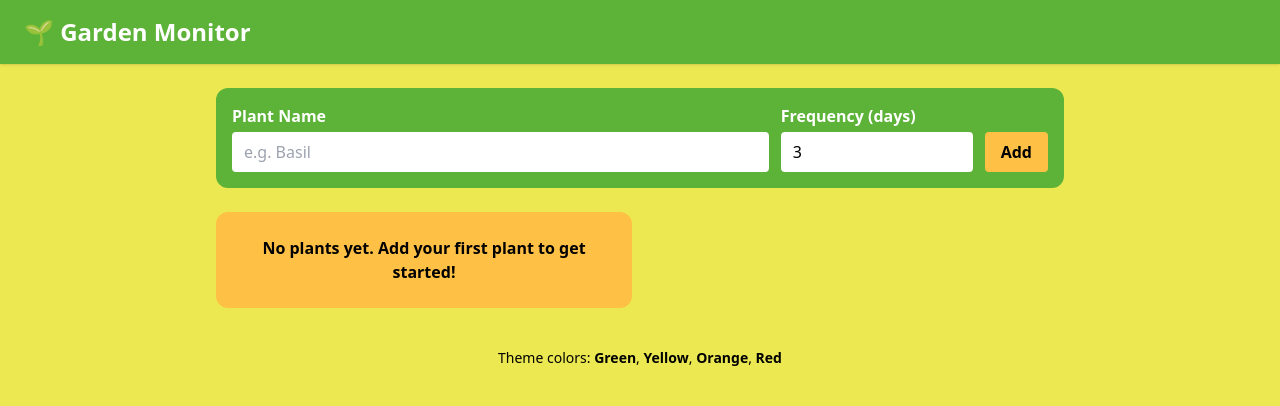
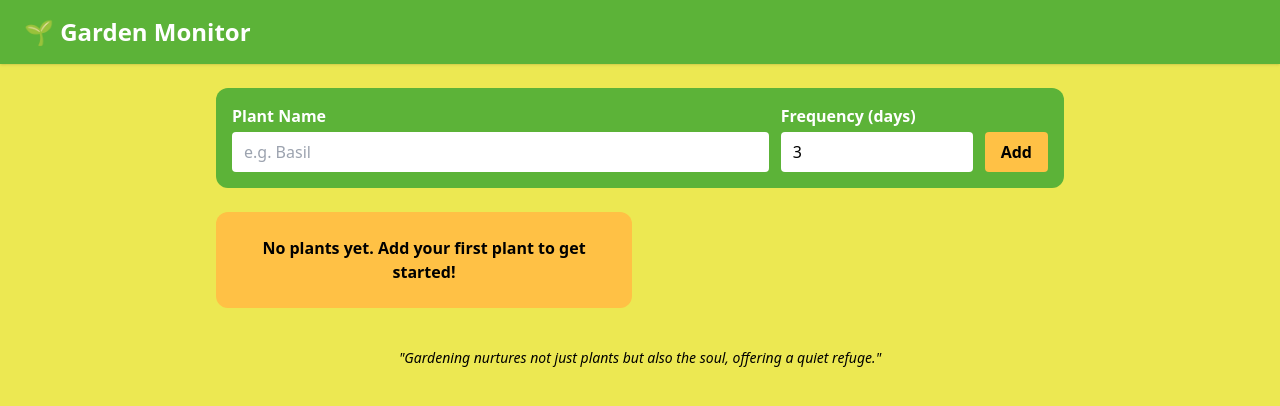
Before and after one commit to PRB-555/garden-monitor, a React (Vite) app: page / in a window 1280 px wide. Shown: the top 406 px of the page. Built offline with nearby package versions, Linux system fonts and the light colour scheme; the HTML template or start-up script is replaced by a standard one.

Commit message:
Update App.tsx

```diff
--- a/src/App.tsx
+++ b/src/App.tsx
@@ -161,9 +161,9 @@ export default function App() {
       </main>
 
       {/* Footer (optional minimalist) */}
-      <footer className="px-6 py-4 text-center text-sm text-black">
-        Theme colors: <span className="font-semibold">Green</span>, <span className="font-semibold">Yellow</span>, <span className="font-semibold">Orange</span>, <span className="font-semibold">Red</span>
-      </footer>
+     <footer className="px-6 py-4 text-center text-sm text-black italic">
+        "Gardening nurtures not just plants but also the soul, offering a quiet refuge."
+     </footer>
     </div>
   );
 }
```
